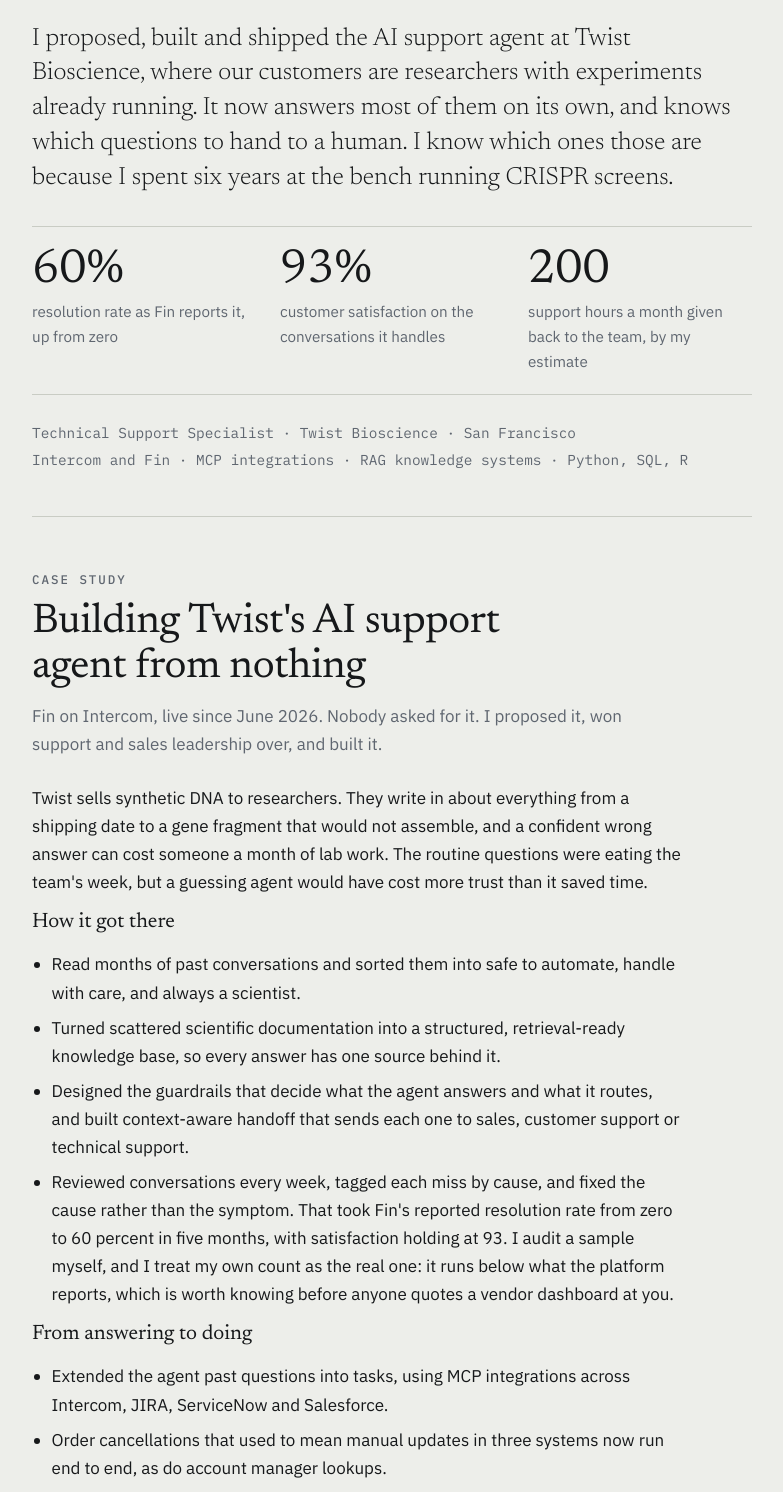
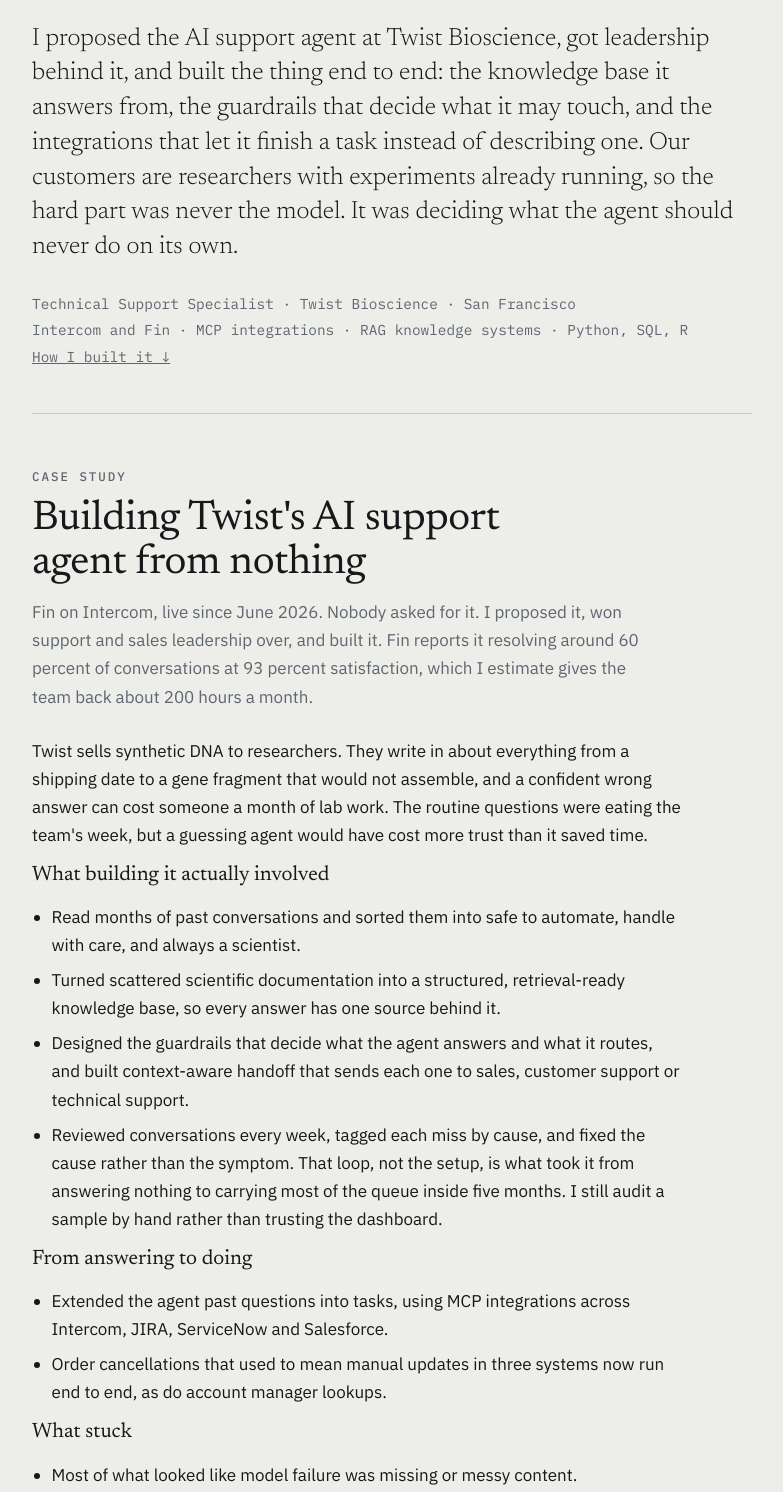
Before and after one commit to treajo/tejasrao.com, a plain HTML site: page index.html in a window 1280 px wide. Shown: the part 401-1893 px from the top of the page, without its empty margins (248-1031 px from the left). Drawn offline with Linux system fonts and the light colour scheme.

Commit message:
Lead with the build, not the dashboard
Drops the three-figure strip under the headline. The opening now
describes what was built; the numbers appear once, in the case study,
attributed to Fin's reporting.

Co-Authored-By: Claude Opus 5 <noreply@anthropic.com>
Claude-Session: https://claude.ai/code/session_01EGa12PvWLU2wrfP5xQnbcQ

```diff
--- a/index.html
+++ b/index.html
@@ -5,7 +5,7 @@
 <meta name="viewport" content="width=device-width, initial-scale=1, viewport-fit=cover">
 <title>Tejas Rao</title>
 <meta name="claude:viewport-fit-sides" content="cover">
-<meta name="description" content="Tejas Rao deploys AI agents in places where a wrong answer costs weeks. Built Twist Bioscience's Fin support agent from nothing to a 60 percent reported resolution rate.">
+<meta name="description" content="Tejas Rao builds AI support agents end to end. Proposed, designed and shipped the Fin agent at Twist Bioscience, after a decade at the bench.">
 <link rel="preconnect" href="https://fonts.googleapis.com">
 <link rel="preconnect" href="https://fonts.gstatic.com" crossorigin>
 <link rel="stylesheet" href="https://fonts.googleapis.com/css2?family=Newsreader:ital,opsz,wght@0,6..72,300;0,6..72,400;0,6..72,500;1,6..72,300&family=IBM+Plex+Mono:wght@400;500&family=IBM+Plex+Sans:wght@400;500;600&display=swap">
@@ -120,8 +120,6 @@ details.method p { margin-top: 8px; font-size: 0.95rem; color: var(--soft); }
 .stop p { font-size: 1rem; }
 
 /* Fin */
-.figs { margin-top: 4px; display: grid; grid-template-columns: repeat(3, minmax(0, 1fr)); gap: 24px; border-block: 1px solid var(--rule); padding-block: 20px; }
-@media (max-width: 680px) { .figs { grid-template-columns: minmax(0, 1fr); gap: 18px; } }
 .fig .n { font-family: var(--serif); font-size: clamp(2.2rem, 7vw, 3rem); line-height: 1; font-variant-numeric: tabular-nums; }
 .fig .l { font-size: 0.95rem; color: var(--soft); margin-top: 4px; }
 .body { margin-top: 26px; display: grid; gap: 16px; }
@@ -160,30 +158,26 @@ footer { border-top: 1px solid var(--rule); padding-block: 20px 44px; display: f
 
   <div class="hero" id="top">
     <h1>I deploy AI agents<br><i>into places where</i><br>a wrong answer costs weeks.</h1>
-    <p class="lede">I proposed, built and shipped the AI support agent at Twist Bioscience, where our customers are researchers with experiments already running. It now answers most of them on its own, and knows which questions to hand to a human. I know which ones those are because I spent six years at the bench running CRISPR screens.</p>
-    <div class="figs">
-      <div class="fig"><div class="n">60%</div><div class="l">resolution rate as Fin reports it, up from zero</div></div>
-      <div class="fig"><div class="n">93%</div><div class="l">customer satisfaction on the conversations it handles</div></div>
-      <div class="fig"><div class="n">200</div><div class="l">support hours a month given back to the team, by my estimate</div></div>
-    </div>
+    <p class="lede">I proposed the AI support agent at Twist Bioscience, got leadership behind it, and built the thing end to end: the knowledge base it answers from, the guardrails that decide what it may touch, and the integrations that let it finish a task instead of describing one. Our customers are researchers with experiments already running, so the hard part was never the model. It was deciding what the agent should never do on its own.</p>
     <div class="meta">
       <span>Technical Support Specialist · Twist Bioscience · San Francisco</span>
       <span>Intercom and Fin · MCP integrations · RAG knowledge systems · Python, SQL, R</span>
+      <span><a href="#fin">How I built it &#8595;</a></span>
     </div>
   </div>
 
   <section id="fin" aria-labelledby="finH">
     <span class="kicker">Case study</span>
     <h2 id="finH">Building Twist's AI support agent from nothing</h2>
-    <p class="standfirst">Fin on Intercom, live since June 2026. Nobody asked for it. I proposed it, won support and sales leadership over, and built it.</p>
+    <p class="standfirst">Fin on Intercom, live since June 2026. Nobody asked for it. I proposed it, won support and sales leadership over, and built it. Fin reports it resolving around 60 percent of conversations at 93 percent satisfaction, which I estimate gives the team back about 200 hours a month.</p>
     <div class="body">
       <p>Twist sells synthetic DNA to researchers. They write in about everything from a shipping date to a gene fragment that would not assemble, and a confident wrong answer can cost someone a month of lab work. The routine questions were eating the team's week, but a guessing agent would have cost more trust than it saved time.</p>
-      <h3>How it got there</h3>
+      <h3>What building it actually involved</h3>
       <ul>
         <li>Read months of past conversations and sorted them into safe to automate, handle with care, and always a scientist.</li>
         <li>Turned scattered scientific documentation into a structured, retrieval-ready knowledge base, so every answer has one source behind it.</li>
         <li>Designed the guardrails that decide what the agent answers and what it routes, and built context-aware handoff that sends each one to sales, customer support or technical support.</li>
-        <li>Reviewed conversations every week, tagged each miss by cause, and fixed the cause rather than the symptom. That took Fin's reported resolution rate from zero to 60 percent in five months, with satisfaction holding at 93. I audit a sample myself, and I treat my own count as the real one: it runs below what the platform reports, which is worth knowing before anyone quotes a vendor dashboard at you.</li>
+        <li>Reviewed conversations every week, tagged each miss by cause, and fixed the cause rather than the symptom. That loop, not the setup, is what took it from answering nothing to carrying most of the queue inside five months. I still audit a sample by hand rather than trusting the dashboard.</li>
       </ul>
       <h3>From answering to doing</h3>
       <ul>
```
